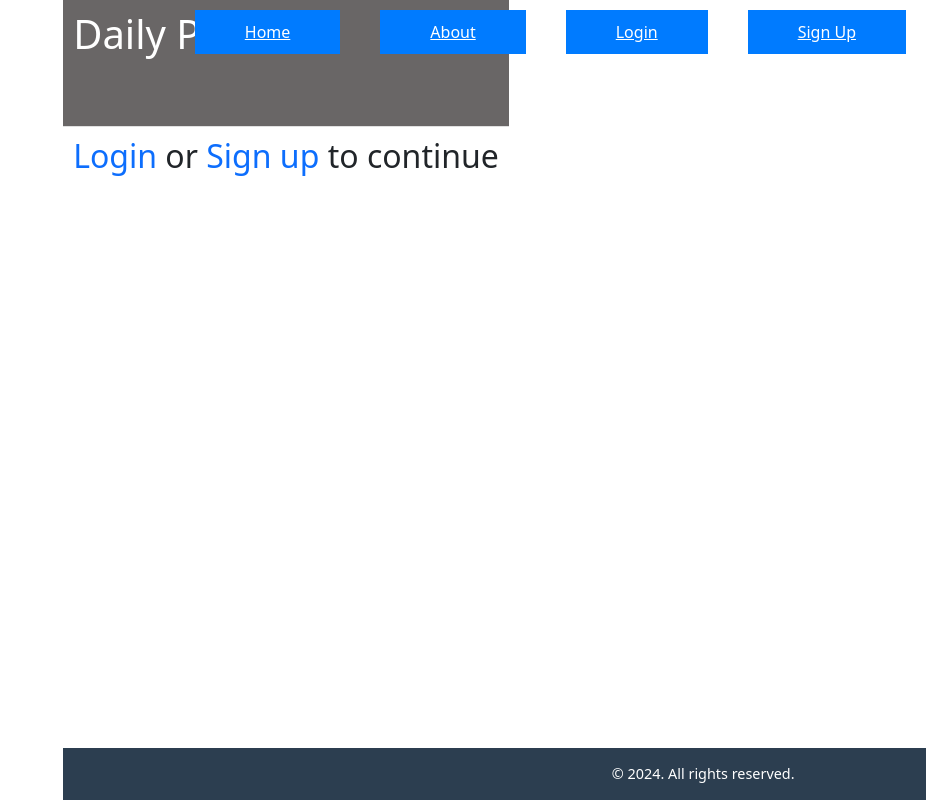
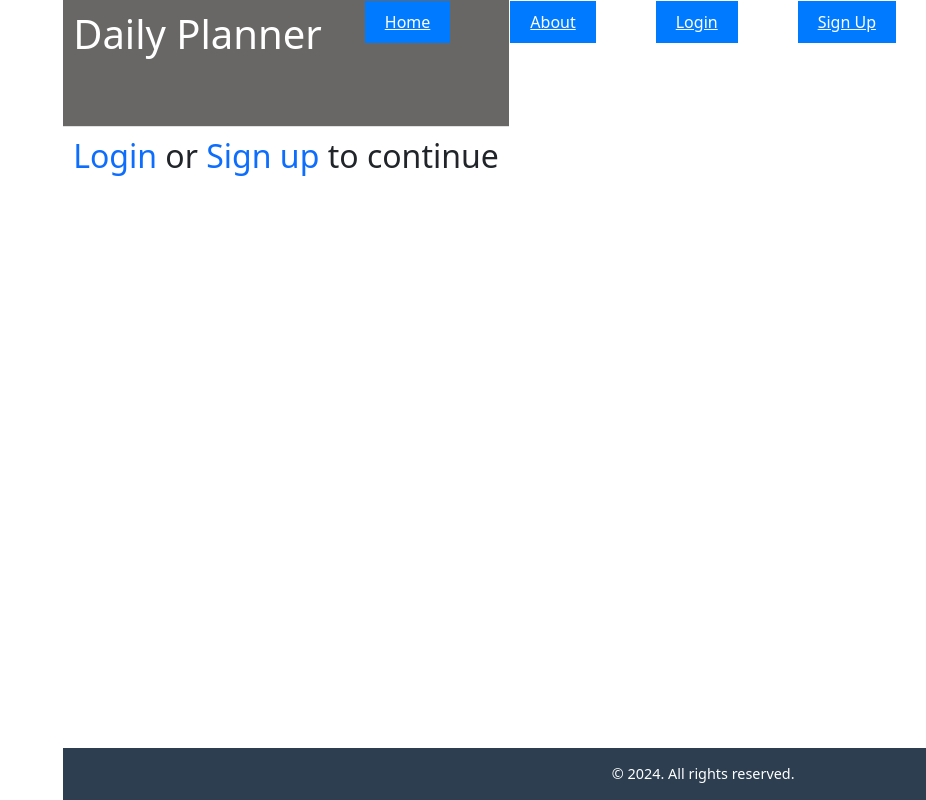
Before and after one commit to usamabadarr/NeetPlan, a React (Vite) app in the folder client/: page / in a window 1280 px wide. Shown: the whole page, without its empty margins (354-1280 px from the left). Built offline with nearby package versions, Linux system fonts and the light colour scheme.

Commit message:
small navbar fixes, text update on events page

```diff
--- a/client/src/Index.css
+++ b/client/src/Index.css
@@ -56,7 +56,7 @@ a {
 }
 
 a:hover {
-  color: #1d70b8;
+  color: #e3f2fd;
 }
 
 
@@ -113,6 +113,7 @@ nav ul li a {
 
 nav ul li a:hover {
   background-color: #0056b3;
+
 }
 
 
--- a/client/src/components/Navbar.tsx
+++ b/client/src/components/Navbar.tsx
@@ -22,66 +22,46 @@ const Navbar = () => {
             {loginCheck? (
                 <ul>
                     <li className = 'nav-item'>
-                        <button>
                             <Link to = '/'>Home</Link>
-                        </button>
                     </li>
 
                     <li className = 'nav-item'>
-                        <button>
                             <Link to = '/calendar'>Calendar</Link>
-                        </button>
                     </li>
 
                     <li className = 'nav-item'>
-                        <button>
                             <Link to = '/event-create'>Create New Event</Link>
-                        </button>
                     </li>
 
                     <li className = 'nav-item'>
-                        <button>
                             <Link to = '/all'>View All Events</Link>
-                        </button>
                     </li>
 
                     <li className = 'nav-item'>
-                        <button>
                             <Link to = '/user'>User Settings</Link>
-                        </button>
                     </li>
 
                     <li className = 'nav-item'>
-                        <button onClick={auth.logout}>
-                            <Link to=''>Logout</Link>
-                        </button>
+                            <Link to='' onClick={auth.logout}>Logout</Link>
                     </li>
                 </ul>
             ) : (
             <>
                 <ul>
                     <li className = 'nav-item'>
-                        <button>
                             <Link to = '/'>Home</Link>
-                        </button>
                     </li>
 
                     <li className = 'nav-item'>
-                        <button>
                             <Link to = '/about'>About</Link>
-                        </button>
                     </li>
 
                     <li className = 'nav-item'>
-                        <button>
                             <Link to='/login'>Login</Link>
-                        </button>
                     </li>
 
                     <li className = 'nav-item'>
-                        <button>
                             <Link to = '/signup'>Sign Up</Link>
-                        </button>
                     </li>
                 </ul>
             </>)}
--- a/client/src/pages/AllEventPage.tsx
+++ b/client/src/pages/AllEventPage.tsx
@@ -24,7 +24,7 @@ function AllEventPage() {
     return (
         <>
           {(events.length < 1)?
-            <p className="error-p">There are saved events for this day.</p>
+            <p className="error-p">You have no saved events.</p>
             : (<table className="table">
               <thead><tr>
                   <th>Event Name</th>
```
